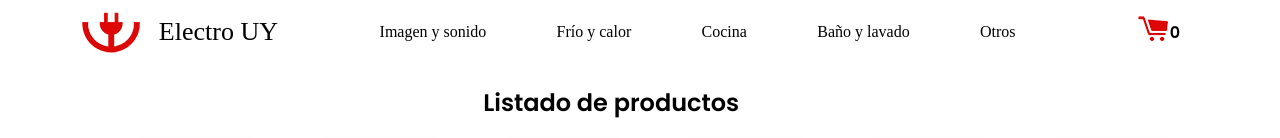
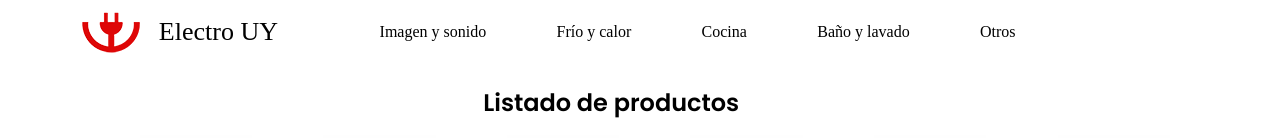
Before and after one commit to ValentinRomero22/CODER-ElectroUy_React, a React (Create React App) app: page / in a window 1280 px wide. Shown: the top 138 px of the page. Built offline with nearby package versions, Linux system fonts and the light colour scheme; a web font is replaced by a local one.

Commit message:
estructura carrito y comportamiento cartWidget

```diff
--- a/src/App.js
+++ b/src/App.js
@@ -1,4 +1,4 @@
-import Navbar from "./components/navbar/Navbar";
+import Navbar from "./components/navbar/navbar";
 import ItemListContainer from "./components/itemListContainer/ItemListContainer";
 import ItemDetailContainer from "./components/itemDetailContainer/ItemDetailContainer";
 import { BrowserRouter, Routes, Route } from 'react-router-dom'
--- a/src/components/navbar/navbar.js
+++ b/src/components/navbar/navbar.js
@@ -2,8 +2,12 @@ import logo from '../../img/logo.png'
 import '../../sass/app.scss';
 import { Link } from 'react-router-dom';
 import WidgetCart from '../widgetCart/WidgetCart';
+import { useContext } from 'react';
+import CarritoContext from '../../context/CarritoContext';
 
 const Navbar = () => {
+  const { carrito } = useContext(CarritoContext)
+
   return (
     <header>
       <div className="marca">
@@ -62,7 +66,7 @@ const Navbar = () => {
         </ul>
       </nav>
       <div className="cart">
-          <WidgetCart />
+        { carrito.length > 0 && <WidgetCart />}
       </div>
     </header>
   );
--- a/src/components/widgetCart/WidgetCart.js
+++ b/src/components/widgetCart/WidgetCart.js
@@ -4,13 +4,11 @@ import carrito from '../../img/carrito.png'
 import { Link } from 'react-router-dom';
 
 const WidgetCart = () =>{
-    const { /* obtenerCantidadDeProductos */ cantidadTotal } = useContext(CarritoContext)
-    /* const cantidadTotal = obtenerCantidadDeProductos() */
+    const { cantidadTotal } = useContext(CarritoContext)
 
     return(
         <div className='widget-carrito'>
             <Link to='/cart'><img src={carrito} alt="Usuario"></img></Link>
-            {/* <a href="#"><img src={usuario} alt="Usuario"></img></a> */}
             {cantidadTotal}
         </div>
     )
```
Also changed, not shown: src/components/cart/Cart.js (added), src/components/cartContainer/CartContainer.js (added), src/components/cartItem/CartItem.js (added). Lines whose indentation alone changed are shown as unchanged.
